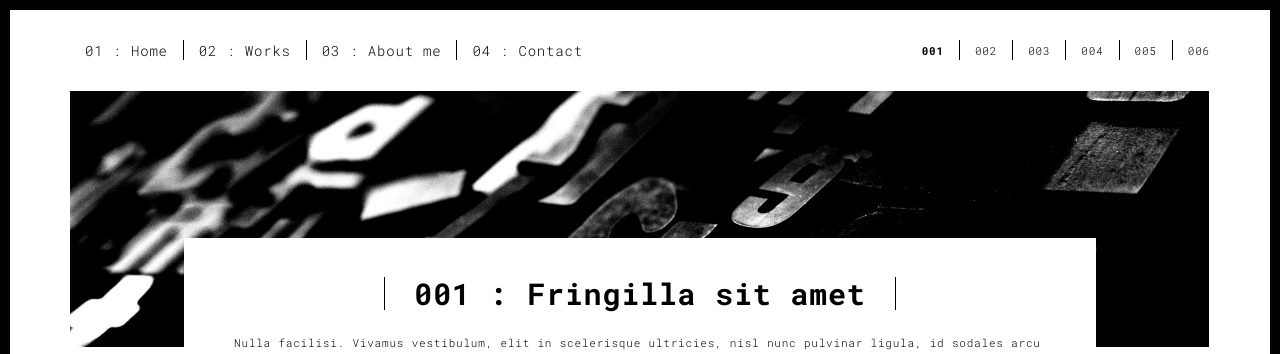
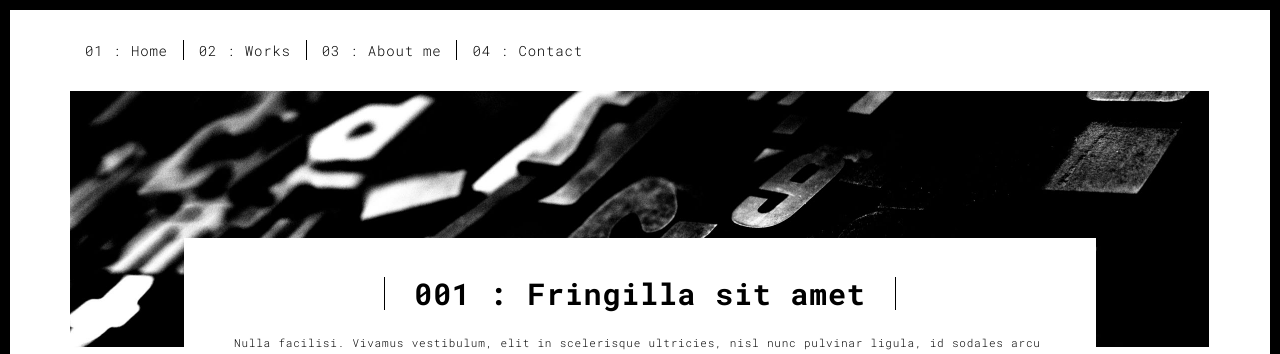
Before and after one commit to gsdf-cell/portfo, a Flask app: page /work.html in a window 1280 px wide. Shown: the top 354 px of the page. Run offline with Flask 3, Linux system fonts and the light colour scheme; some libraries are stand-ins or nearby versions.

Commit message:
Update work.html

```diff
--- a/templates/work.html
+++ b/templates/work.html
@@ -42,17 +42,6 @@
           <li><a href="./about.html" title="">03 : About me</a></li>
           <li><a href="./contact.html" title="">04 : Contact</a></li>
         </ul>
-
-
-          <ul class="nav navbar-nav navbar-right navbar-small visible-md visible-lg">
-            <li><a href="./index.html" title="" class="active">001</a></li>
-            <li><a href="./work2.html" title="">002</a></li>
-            <li><a href="./index.html" title="">003</a></li>
-            <li><a href="./index.html" title="">004</a></li>
-            <li><a href="./index.html" title="">005</a></li>
-            <li><a href="./index.html" title="">006</a></li>
-          </ul>
-
 
       </div>
     </div>
```
